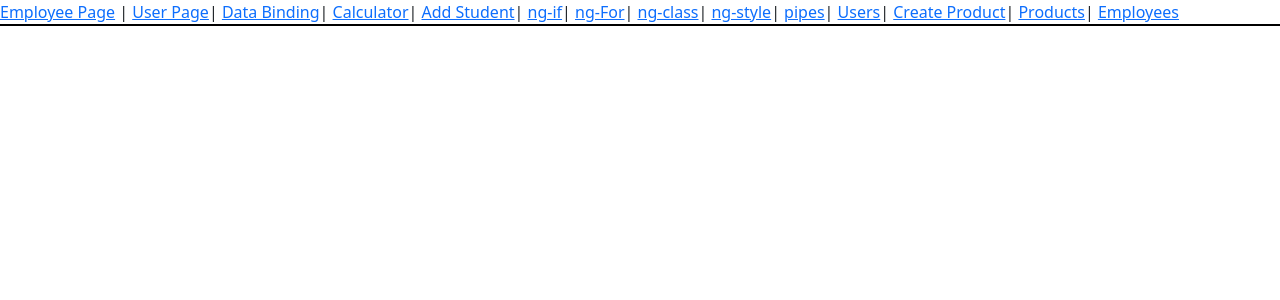
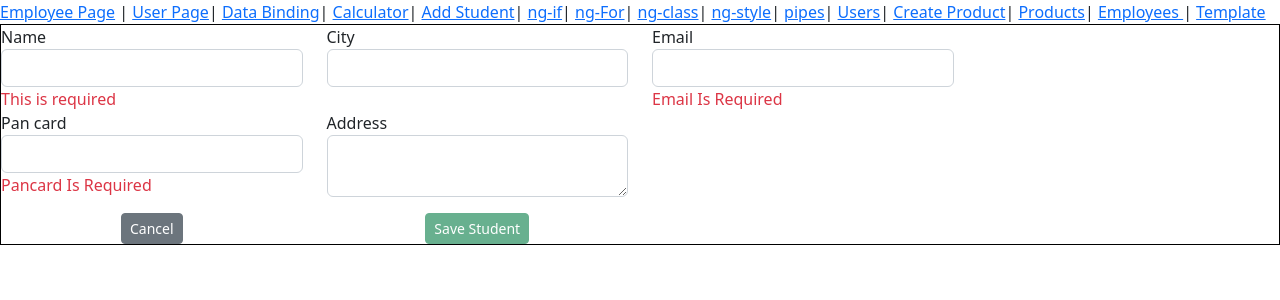
Before and after one commit to CodeFisrt/codeFirstB-2, an Angular app: page /template in a window 1280 px wide. Before the commit this address led to /. Shown: the top 300 px of the page. Built offline with nearby package versions, Linux system fonts and the light colour scheme.

Commit message:
template form validation

```diff
--- a/src/app/app-routing.module.ts
+++ b/src/app/app-routing.module.ts
@@ -12,6 +12,7 @@ import { NgifComponent } from './components/ngif/ngif.component';
 import { PipesComponent } from './components/pipes/pipes.component';
 import { CreateProductComponent } from './components/product/create-product/create-product.component';
 import { ProductListComponent } from './components/product/product-list/product-list.component';
+import { TemplateComponent } from './components/template/template.component';
 import { UserRegistrationComponent } from './components/user-registration/user-registration.component';
 import { UserComponent } from './components/user/user.component';
 
@@ -71,6 +72,10 @@ const routes: Routes = [
   {
     path:'emp-List',
     component: EmployeeListComponent
+  },
+  {
+    path:'template',
+    component: TemplateComponent
   }
 ];
 
--- a/src/app/app.component.html
+++ b/src/app/app.component.html
@@ -11,7 +11,8 @@
 <a routerLink="users">Users</a>|
 <a routerLink="create-Product">Create Product</a>|
 <a routerLink="product-List">Products</a>|
-<a routerLink="emp-List">Employees </a>
+<a routerLink="emp-List">Employees </a>|
+<a routerLink="template">Template </a>
 <div style="border: 1px solid black;">
   <router-outlet></router-outlet>
 </div>
--- a/src/app/app.module.ts
+++ b/src/app/app.module.ts
@@ -20,6 +20,7 @@ import { UserRegistrationComponent } from './components/user-registration/user-r
 import { CreateProductComponent } from './components/product/create-product/create-product.component';
 import { ProductListComponent } from './components/product/product-list/product-list.component';
 import { EmployeeListComponent } from './components/employee-list/employee-list.component';
+import { TemplateComponent } from './components/template/template.component';
 @NgModule({
   declarations: [
     AppComponent,
@@ -38,7 +39,8 @@ import { EmployeeListComponent } from './components/employee-list/employee-list.
     UserRegistrationComponent,
     CreateProductComponent,
     ProductListComponent,
-    EmployeeListComponent
+    EmployeeListComponent,
+    TemplateComponent
   ],
   imports: [
     BrowserModule,
--- a/src/app/components/product/create-product/create-product.component.html
+++ b/src/app/components/product/create-product/create-product.component.html
@@ -1,37 +1,47 @@
+<form #prodyForm="ngForm">
+
+
 <div class="row">
   <div class="col-3">
     <label for="">Name</label>
-    <input type="text" class="form-control"   [(ngModel)]="productObj.productName">
+    <input type="text"  name="name" class="form-control" #prodName="ngModel" required minlength="6"  [(ngModel)]="productObj.productName">
+    <div class="text-danger" *ngIf="prodName.touched">
+      <span *ngIf="prodName.errors?.['required']">This is Required </span>
+      <span *ngIf="prodName.errors?.['minlength']">Min char is 6</span>
+    </div>
   </div>
   <div class="col-3">
     <label for="">Category</label>
-    <select class="form-control" [(ngModel)]="productObj.productCategory">
+    <select class="form-control" name="Category"  required #prodCategory="ngModel" [(ngModel)]="productObj.productCategory">
       <option value="">Select Category</option>
       <option value="Laptop">Laptop</option>
       <option value="Desktop-PC">Desktop-PC</option>
       <option value="Headphone">Headphone</option>
       <option value="Mobiles">Mobiles</option>
     </select>
+    <div class="text-danger" *ngIf="prodCategory.touched">
+      <span *ngIf="prodCategory.errors?.['required']">This is Required</span>
+    </div>
   </div>
 </div>
 <div class="row">
   <div class="col-3">
     <label for="">Price</label>
-    <input type="text" class="form-control" [(ngModel)]="productObj.productPrice">
+    <input type="email" name="price"  class="form-control" required [(ngModel)]="productObj.productPrice">
   </div>
   <div class="col-3">
     <label for="">Discount</label>
-    <input type="text" class="form-control" [(ngModel)]="productObj.discount">
+    <input type="text" name="discount"  class="form-control" [(ngModel)]="productObj.discount">
   </div>
 </div>
 <div class="row">
   <div class="col-2">
-    <input type="checkbox" [(ngModel)]="productObj.isStockAvailable">
+    <input type="checkbox" name="isStockAvailable"   [(ngModel)]="productObj.isStockAvailable">
     <label for="">Is Available</label>
   </div>
   <div class="col-3">
     <label for="">Image Url</label>
-    <input type="text" class="form-control" [(ngModel)]="productObj.productImageUrl">
+    <input type="text" class="form-control" name="productImageUrl"  [(ngModel)]="productObj.productImageUrl">
   </div>
   <div class="col-3">
     <img src="" alt="" >
@@ -42,6 +52,7 @@
     <button class="btn btn-success btn-sm">Cancel </button>
   </div>
   <div class="col-3 text-center">
-    <button class="btn btn-success btn-sm" (click)="onSaveProduct()">Save Product </button>
+    <button class="btn btn-success btn-sm" (click)="onSaveProduct()" [disabled]="!prodyForm.form.valid">Save Product </button>
   </div>
 </div>
+</form>
--- /dev/null
+++ b/src/app/components/template/template.component.html
@@ -0,0 +1,52 @@
+<form #frm="ngForm">
+  <div class="row">
+    <div class="col-3">
+      <label for="">Name</label>
+      <input type="text" name="name" #studname="ngModel" required minlength="3" [(ngModel)]="studentObj.name" class="form-control">
+      <div class="text-danger">
+        <span *ngIf="studname.errors?.['required']"> This is required</span>
+        <span *ngIf="studname.errors?.['minlength']">Min Char is 3 </span>
+      </div>
+    </div>
+    <div class="col-3">
+      <label for="">City</label>
+      <input type="text" name="city" #studcity="ngModel" required minlength="5" [(ngModel)]="studentObj.city"  class="form-control">
+      <div class="text-danger" *ngIf="studcity.touched || studcity.dirty">
+        <span *ngIf="studcity.errors?.['required']">City Is Required</span>
+        <span *ngIf="studcity.errors?.['minlength']">Min Chars is 5</span>
+      </div>
+    </div>
+    <div class="col-3">
+      <label for="">Email</label>
+      <input type="text" name="email" #studemail="ngModel"
+       pattern="^([a-zA-Z0-9_\-\.]+)@((\[[0-9]{1,3}\.[0-9]{1,3}\.[0-9]{1,3}\.)|(([a-zA-Z0-9\-]+\.)+))([a-zA-Z]{2,4}|[0-9]{1,3})(\]?)$" required  [(ngModel)]="studentObj.email"  class="form-control">
+      <div class="text-danger">
+        <span *ngIf="studemail.errors?.['required']">Email Is Required</span>
+        <span *ngIf="studemail.errors?.['pattern']">Email Id Not Proper</span>
+      </div>
+    </div>
+  </div>
+  <div class="row">
+    <div class="col-3">
+      <label for="">Pan card</label>
+      <input type="text" name="pincode" #studPAnCard="ngModel" required=""
+      pattern="^([a-zA-Z]){5}([0-9]){4}([a-zA-Z]){1}?$" [(ngModel)]="studentObj.pincode"  class="form-control">
+      <div class="text-danger">
+        <span *ngIf="studPAnCard.errors?.['required']">Pancard Is Required</span>
+        <span *ngIf="studPAnCard.errors?.['pattern']">Pan Card no Not Proper</span>
+      </div>
+    </div>
+    <div class="col-3">
+      <label for="">Address</label>
+      <textarea name="address" id="" [(ngModel)]="studentObj.address"  class="form-control"></textarea>
+    </div>
+  </div>
+  <div class="row pt-3">
+    <div class="col-3 text-center">
+      <button  class="btn btn-sm btn-secondary">Cancel</button>
+    </div>
+    <div class="col-3 text-center">
+      <button  class="btn btn-sm btn-success" [disabled]="!frm.form.valid">Save Student</button>
+    </div>
+  </div>
+</form>
--- /dev/null
+++ b/src/app/components/template/template.component.ts
@@ -0,0 +1,22 @@
+import { Component, OnInit } from '@angular/core';
+
+@Component({
+  selector: 'app-template',
+  templateUrl: './template.component.html',
+  styleUrls: ['./template.component.css']
+})
+export class TemplateComponent implements OnInit {
+
+  studentObj :any = {
+    name:'',
+    city:'',
+    pincode:'',
+    address:'',
+    email:''
+  };
+  constructor() { }
+
+  ngOnInit(): void {
+  }
+
+}
```
Also changed, not shown: src/app/components/template/template.component.css (added), 1 other file (tests, documents, lock files or other folders).
